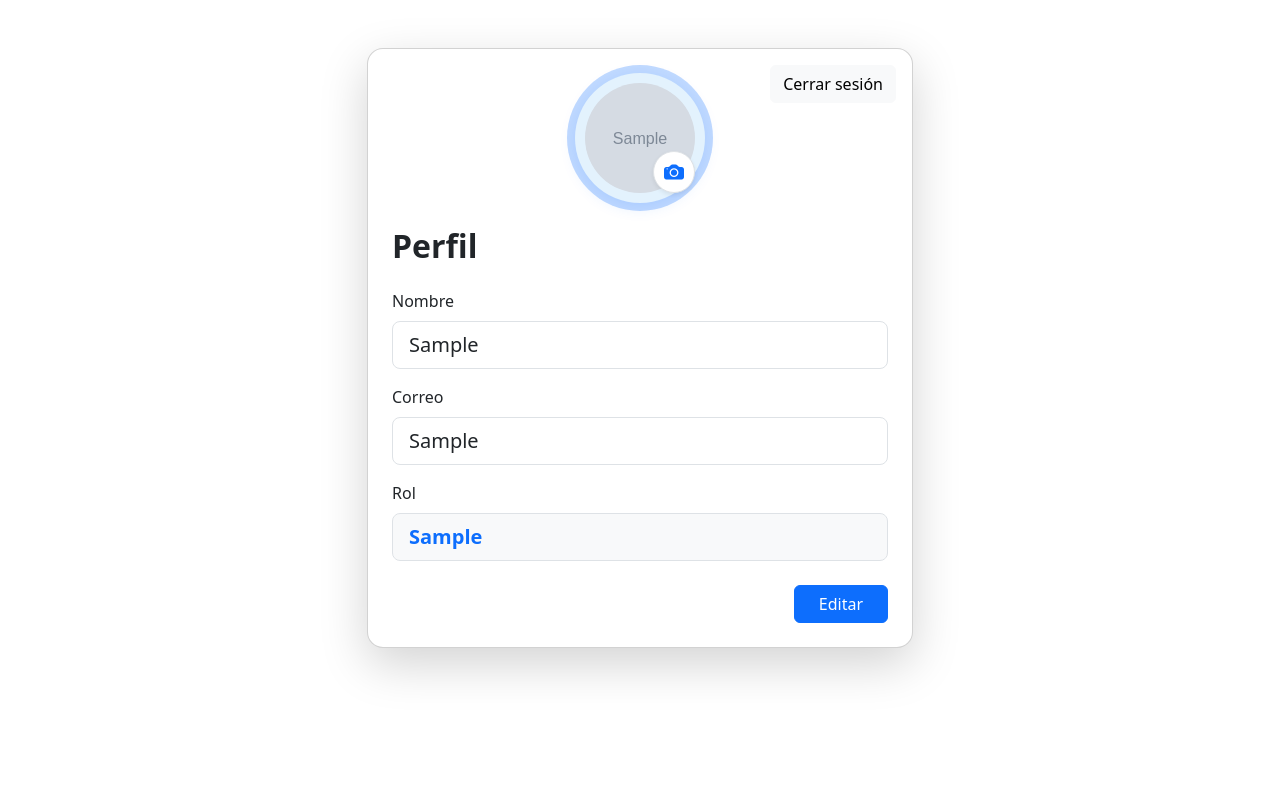
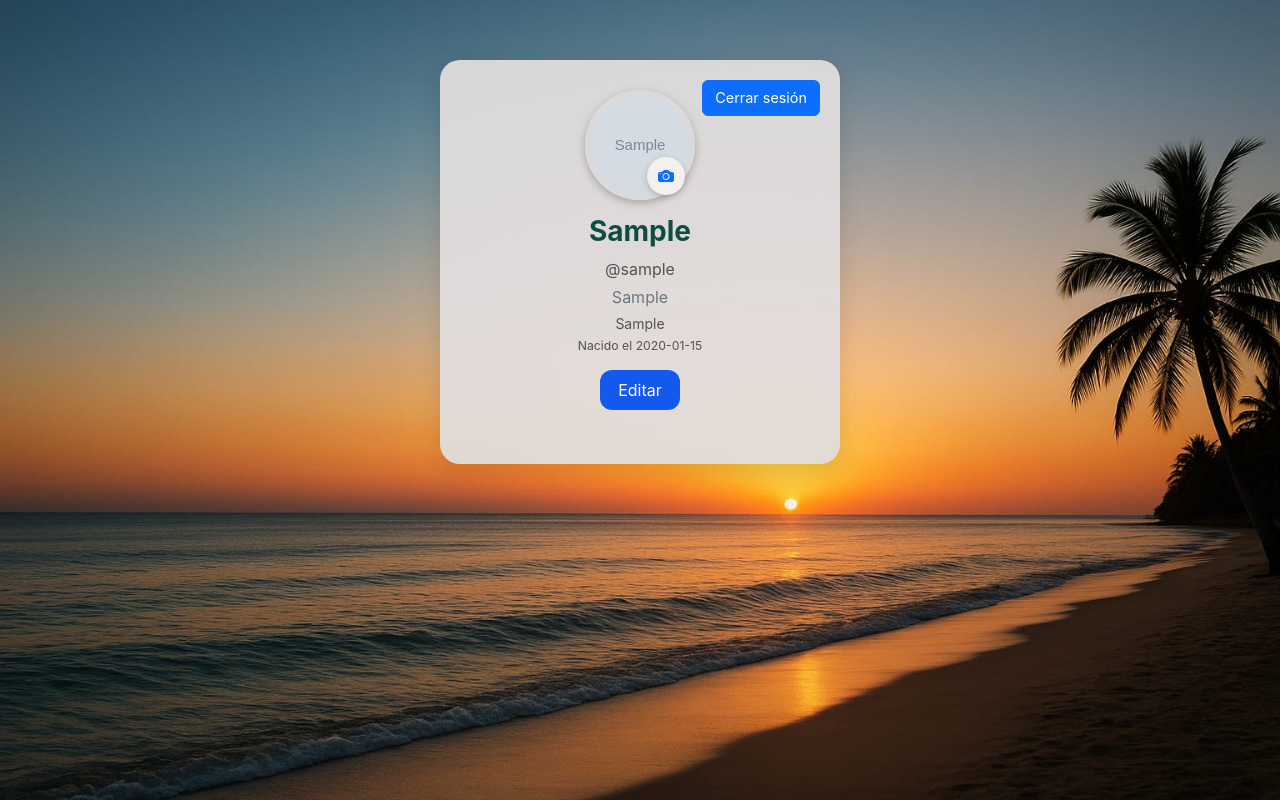
Before and after one commit to JuanDavidHernandez2021/Resort_encanto, a Flask app: template templates/usuario/perfil_usuario.html in a window 1280 px wide. Run offline with Flask 3, Linux system fonts and the light colour scheme; the template is opened without the code that fills it: values that come from a table or form of the project are taken from there, others are empty; tables that the repository leaves empty hold one stand-in row (values such as "Sample post"); grey boxes marked "Sample" are stand-in pictures.

Commit message:
Update perfil_usuario.html

```diff
--- a/templates/usuario/perfil_usuario.html
+++ b/templates/usuario/perfil_usuario.html
@@ -5,54 +5,122 @@
   <title>Perfil de Usuario</title>
   <link href="https://cdn.jsdelivr.net/npm/bootstrap@5.3.2/dist/css/bootstrap.min.css" rel="stylesheet">
   <link href="https://cdn.jsdelivr.net/npm/bootstrap-icons@1.11.1/font/bootstrap-icons.css" rel="stylesheet">
+
   <style>
-    /* Efecto de hover en el botón de cámara */
-    .btn-cambiar-imagen:hover i {
-      color: #0d6efd;
-      transform: scale(1.15);
-      transition: all 0.2s ease;
+    body {
+      background-image: url("{{ url_for('static', filename='img/perfil1.jpg') }}");
+      background-size: cover;
+      background-position: center;
+      background-repeat: no-repeat;
+      background-attachment: fixed;
+      font-family: "Inter", system-ui, sans-serif;
+      padding: 60px 15px;
+      display: flex;
+      justify-content: center;
+      align-items: flex-start;
+      min-height: 100vh;
+    }
+
+    .profile-card {
+      background: rgba(226, 221, 221, 0.94);
+      border-radius: 20px;
+      box-shadow: 0 6px 24px rgba(0,0,0,0.12);
+      max-width: 400px; /* 🔹 más angosta */
+      width: 100%;
+      padding: 30px;
+      text-align: center;
+      position: relative;
+    }
+
+    .avatar {
+      width: 110px;
+      height: 110px;
+      border-radius: 50%;
+      object-fit: cover;
+      border: 4px solid #ddd9d9ff;
+      box-shadow: 0 3px 8px rgba(0,0,0,0.25);
+    }
+
+    .edit-btn {
+      position: absolute;
+      bottom: 5px;
+      right: 10px;
+      background: #f4f0f0ff;
+      border-radius: 50%;
+      border: none;
+      box-shadow: 0 2px 6px rgba(0,0,0,0.2);
+      width: 38px;
+      height: 38px;
+      display: flex;
+      align-items: center;
+      justify-content: center;
+    }
+
+    h3 {
+      margin-top: 15px;
+      font-weight: 700;
+      color: #0f4d44;
+    }
+
+    p {
+      margin-bottom: 6px;
+    }
+
+    .btn-follow {
+      border-radius: 12px;
+      padding: 8px 18px;
+      margin-top: 15px;
+      background-color: #1459edff;
+      border: none;
+      color: white;
+    }
+
+    .btn-follow:hover {
+      background-color: #1f78deff;
+    }
+
+    .logout-btn {
+      position: absolute;
+      right: 20px;
+      top: 20px;
+      font-size: 0.9rem;
     }
   </style>
 </head>
+
 <body>
-  <div class="container py-5">
-    <div class="row justify-content-center">
-      <div class="col-md-7 col-lg-6">
-        <div class="card rounded-4 shadow-lg p-4 position-relative">
-          <a href="{{ url_for('main.logout') }}" class="btn btn-light position-absolute end-0 top-0 m-3">Cerrar sesión</a>
-
-          <!-- Sección Avatar -->
-<div class="d-flex flex-column align-items-center mb-4">
-  <div style="position:relative;">
-    <span style="display:block;width:130px;height:130px;background:#e3f2fd;border-radius:50%;box-shadow:0 0 0 8px #1673ff44,0 4px 16px #1673ff22;position:relative;">
-
-      <!-- Imagen del usuario o avatar por defecto -->
-  <img src="{{ url_for('static', filename='img/usuarios/' + (usuario.imagen if usuario.imagen else 'avatar.png')) }}"
-    alt="Avatar"
-    style="width:110px;height:110px;border-radius:50%;object-fit:cover; position:absolute;top:10px;left:10px;">
+  <div class="profile-card">
+    <a href="{{ url_for('main.logout') }}" class="btn btn-primary logout-btn">Cerrar sesión</a>
 
 
-      <!-- Botón con ícono de cámara -->
-      <button type="button"
-              class="btn btn-light border position-absolute shadow-sm btn-cambiar-imagen"
-              style="bottom:10px;right:10px;border-radius:50%;width:42px;height:42px;
-                    display:flex;align-items:center;justify-content:center;
-                    background-color:white;"
-              data-bs-toggle="modal" data-bs-target="#modalEditarImagen"
-              title="Cambiar imagen de perfil">
-        <i class="bi bi-camera-fill text-primary fs-5"></i>
-      </button>
-    </span>
+    <div class="d-flex flex-column align-items-center mb-4">
+      <div class="position-relative">
+        <img src="{{ url_for('static', filename='img/usuarios/' + (usuario.imagen if usuario.imagen else 'avatar.png')) }}" alt="Avatar" class="avatar">
+        <button type="button" class="edit-btn" data-bs-toggle="modal" data-bs-target="#modalEditarImagen">
+          <i class="bi bi-camera-fill text-primary"></i>
+        </button>
+      </div>
+
+      <h3>{{ usuario.usuario }}</h3>
+      <p class="text-muted mb-1">@{{ usuario.usuario.lower().replace(' ', '_') }}</p>
+      <p class="text-secondary mb-1">{{ usuario.rol or 'Usuario' }}</p>
+      <p class="small text-muted mb-0">
+        {{ usuario.direccion or 'Sin dirección registrada' }}<br>
+        {% if usuario.fechaNacimiento %}<small>Nacido el {{ usuario.fechaNacimiento }}</small>{% endif %}
+      </p>
+
+      <button class="btn btn-follow" data-bs-toggle="modal" data-bs-target="#modalEditar">Editar</button>
+    </div>
   </div>
 
-  <!-- Modal para editar imagen -->
+  <!-- Modal editar imagen -->
   <div class="modal fade" id="modalEditarImagen" tabindex="-1" aria-labelledby="modalEditarImagenLabel" aria-hidden="true">
     <div class="modal-dialog">
       <div class="modal-content">
         <form method="POST" action="{{ url_for('main.editar_imagen_usuario') }}" enctype="multipart/form-data">
           <div class="modal-header">
-            <h5 class="modal-title" id="modalEditarImagenLabel">Editar imagen de perfil</h5>
-            <button type="button" class="btn-close" data-bs-dismiss="modal" aria-label="Cerrar"></button>
+            <h5 class="modal-title">Editar imagen de perfil</h5>
+            <button type="button" class="btn-close" data-bs-dismiss="modal"></button>
           </div>
           <div class="modal-body">
             <input type="file" class="form-control" name="imagen" accept="image/*" required>
@@ -65,41 +133,15 @@
       </div>
     </div>
   </div>
-</div>
 
-
-          <!-- Datos del perfil -->
-          <h2 class="fw-bold mb-4">Perfil</h2>
-          <form>
-            <div class="mb-3">
-              <label class="form-label">Nombre</label>
-              <input type="text" class="form-control form-control-lg" value="{{ usuario.usuario }}" readonly>
-            </div>
-            <div class="mb-3">
-              <label class="form-label">Correo</label>
-              <input type="email" class="form-control form-control-lg" value="{{ usuario.correo }}" readonly>
-            </div>
-            <div class="mb-3">
-              <label class="form-label">Rol</label>
-              <input type="text" class="form-control form-control-lg text-primary fw-bold bg-light" value="{{ usuario.rol or 'Administrador' }}" readonly>
-            </div>
-            <div class="d-flex justify-content-end mt-4">
-              <button type="button" class="btn btn-primary px-4" data-bs-toggle="modal" data-bs-target="#modalEditar">Editar</button>
-            </div>
-          </form>
-        </div>
-      </div>
-    </div>
-  </div>
-
-  <!-- Modal de edición de datos -->
+  <!-- Modal editar perfil -->
   <div class="modal fade" id="modalEditar" tabindex="-1" aria-labelledby="modalEditarLabel" aria-hidden="true">
     <div class="modal-dialog">
       <div class="modal-content">
         <form method="POST" action="{{ url_for('main.editar_perfil_usuario') }}">
           <div class="modal-header">
-            <h5 class="modal-title" id="modalEditarLabel">Editar Perfil</h5>
-            <button type="button" class="btn-close" data-bs-dismiss="modal" aria-label="Cerrar"></button>
+            <h5 class="modal-title">Editar Perfil</h5>
+            <button type="button" class="btn-close" data-bs-dismiss="modal"></button>
           </div>
           <div class="modal-body">
             <div class="mb-3">
@@ -109,6 +151,14 @@
             <div class="mb-3">
               <label class="form-label">Email</label>
               <input type="email" class="form-control" name="email" value="{{ usuario.correo }}" required>
+            </div>
+            <div class="mb-3">
+              <label class="form-label">Dirección</label>
+              <input type="text" class="form-control" name="direccion" value="{{ usuario.direccion }}">
+            </div>
+            <div class="mb-3">
+              <label class="form-label">Fecha de Nacimiento</label>
+              <input type="date" class="form-control" name="fechaNacimiento" value="{{ usuario.fechaNacimiento }}">
             </div>
           </div>
           <div class="modal-footer">
```
